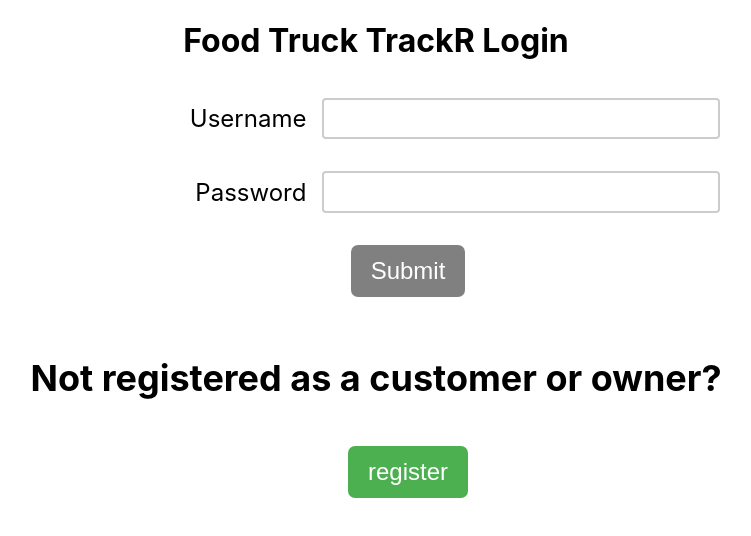
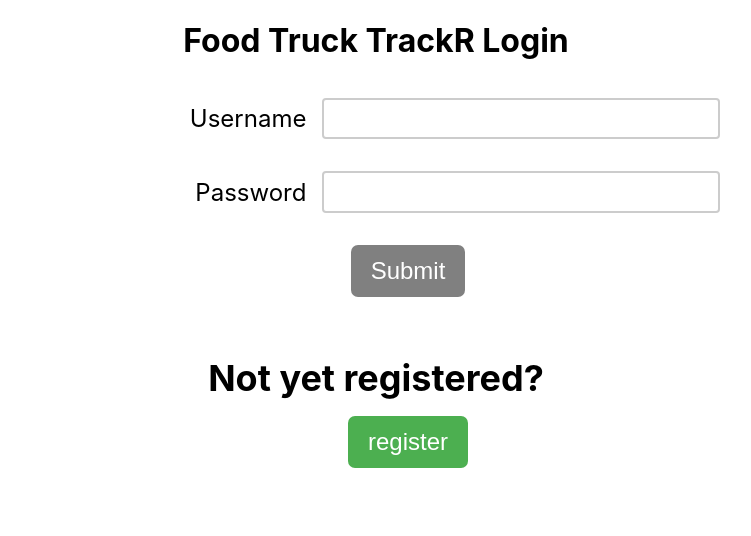
Before and after one commit to matty-serwer/food-truck-forms, a React (Create React App) app in the folder food-truck-tracker/: page / in a window 1280 px wide. Shown: the top 536 px of the page, without its empty margins (264-1015 px from the left). Built offline with nearby package versions, Linux system fonts and the light colour scheme.

Commit message:
put in link to registration page, link not working

```diff
--- a/food-truck-tracker/src/components/LoginForm.js
+++ b/food-truck-tracker/src/components/LoginForm.js
@@ -5,6 +5,7 @@ import * as yup from "yup";
 import axios from "axios";
 import schema from "./RegisterFormSchema";
 import FormErrors from "./FormErrors.js";
+import { Link } from 'react-router-dom';
 
 // create empty state of form
 const initialFormValues = {
@@ -152,12 +153,16 @@ const LoginForm = () => {
         <button className='submit' disabled={disabled}>
           Submit
         </button>
+
         <br/>
-        <h2>Not registered as a customer or owner?</h2>
+
+        <h2>Not yet registered?<Link to='/SignupForm'>
+
+        <br/>
 
         <button className='submit'>
-          register
-        </button>
+        register
+        </button></Link></h2>
       </StyledForm>
       <FormErrors errors={formErrors} />
     </div>
```
Also changed, not shown: 1 other file (tests, documents, lock files or other folders).
